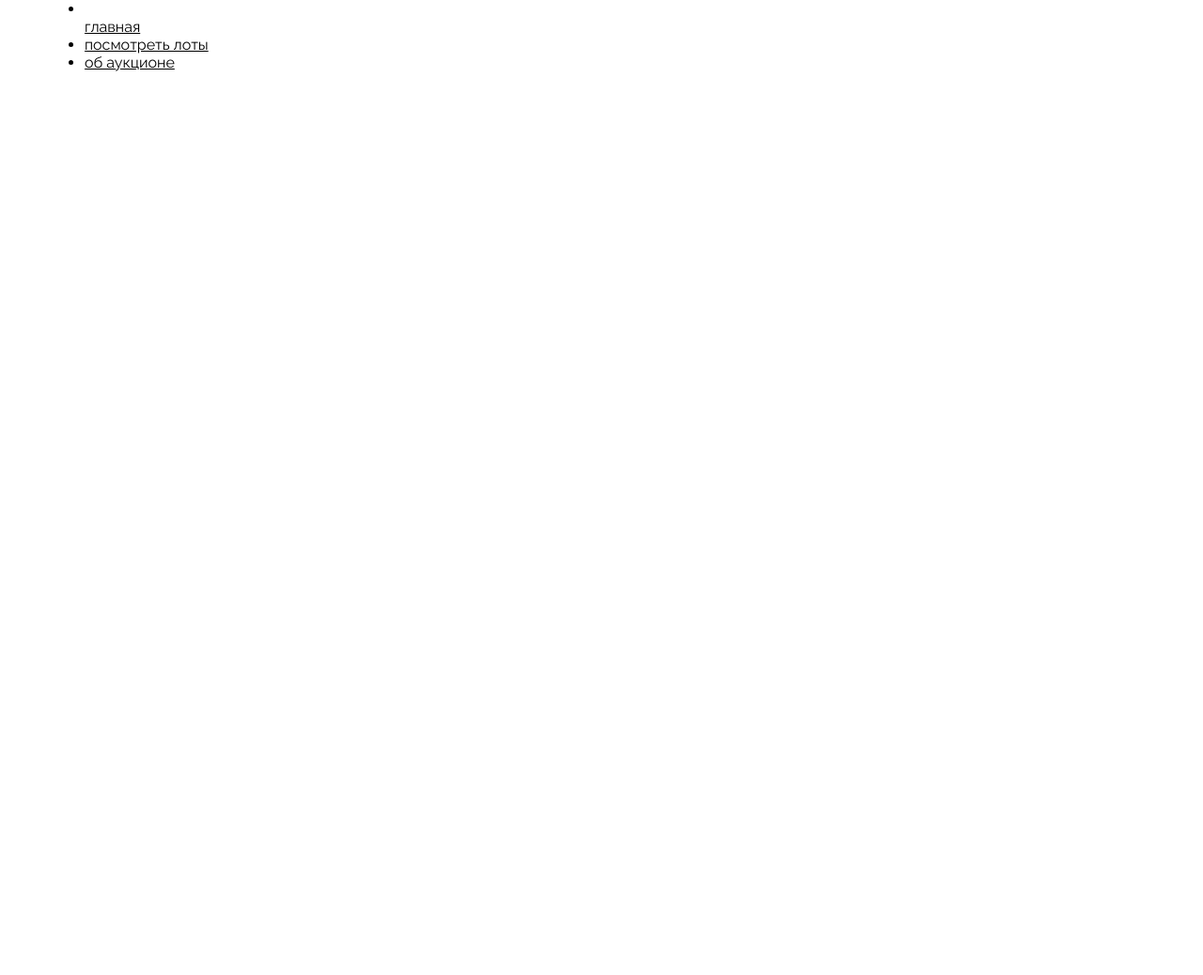
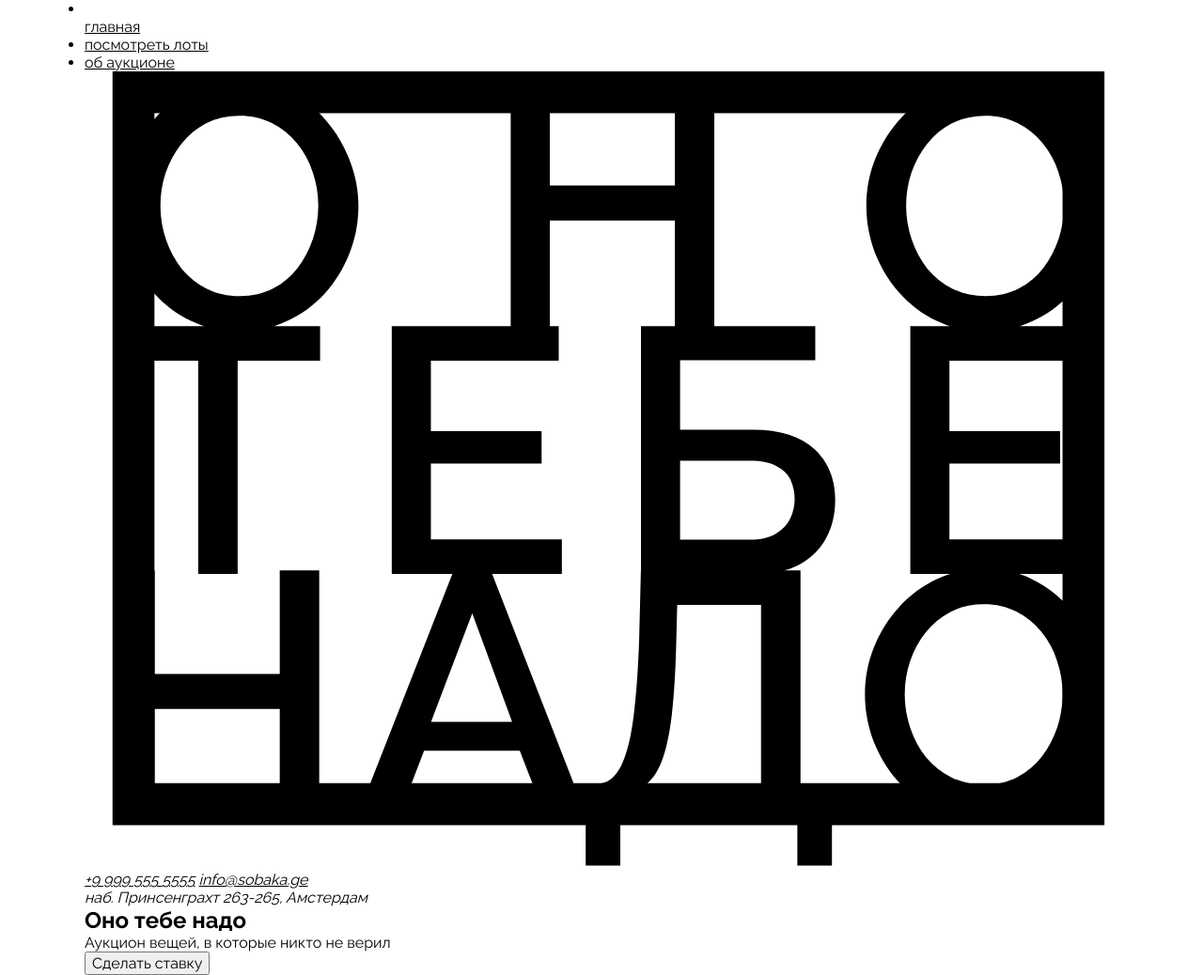
Before and after one commit to daria-kolesnikova/ono-tebe-nado-fd, a plain HTML site: page index.html in a window 1280 px wide. Shown: the whole page at 94% size. Before the commit the page ends 800 px from the top, so only its background shows below. Drawn offline with Linux system fonts and the light colour scheme.

Commit message:
добавила шапку и немного обложки

```diff
--- a/index.html
+++ b/index.html
@@ -22,13 +22,26 @@
     <li class="header__links-list-item">
       <a class="header__link" href="#about">об аукционе</a>
     </li>
-  </ul>
-</nav>
-
+         </ul>
+      </nav>
+<a class="header__logo">
+  <img class="header__logo-image" src="./images/logo-black.svg" alt="Оно тебе надо" />
+</a>
+    <address class="address header__address">
+      <a href="tel:+99995555555">+9 999 555 5555</a>
+      <a href="mailto:info@sobaka.ge">info@sobaka.ge</a>
+      <p>наб. Принсенграхт 263-265, Амстердам</p>
+    </address>
         </header>
 
     <main>
-      <section class="cover"></section>
+      <section class="cover">
+  <h1 class="cover__title">Оно тебе надо</h1>
+  <div class="description">
+    <p class="cover__description-text">Аукцион вещей, в которые никто не верил</p>
+    <button class="bet-button" type="button">Сделать ставку</button>
+  </div>
+</section>
       <section class="lots" id="lots"></section>
       <section class="about" id="about"></section>
     </main>
```
